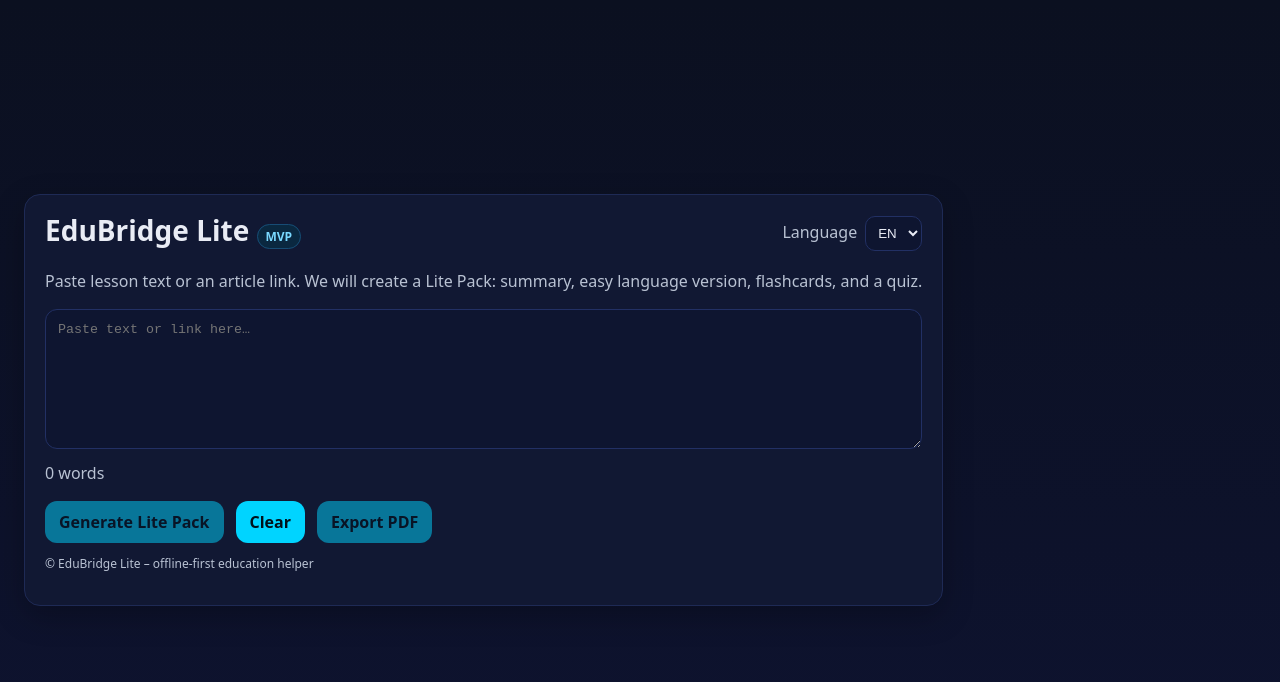
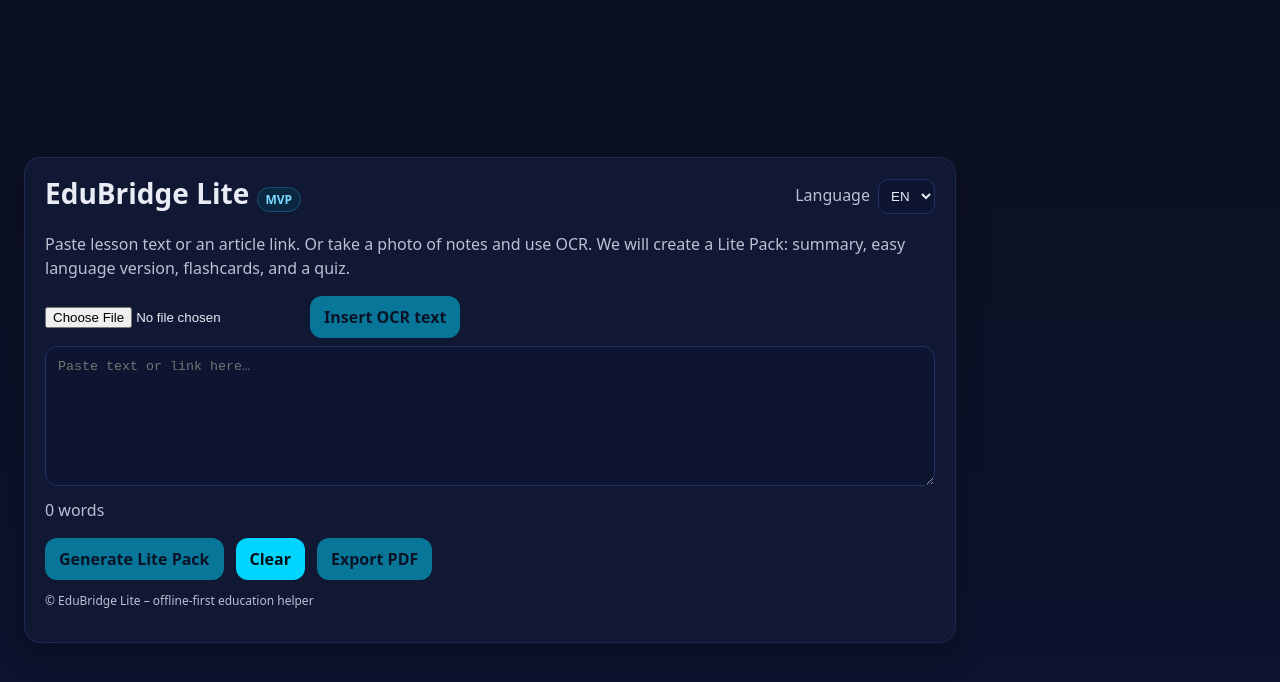
Before and after one commit to deAdler-alt/edubridge-lite, a React (Vite) app in the folder web/: page / in a window 1280 px wide. Shown: the top 682 px of the page. Built offline with nearby package versions, Linux system fonts and the light colour scheme.

Commit message:
feat(web): add TTS playback for Easy Language (play/pause/resume/stop)

```diff
--- a/web/src/App.jsx
+++ b/web/src/App.jsx
@@ -1,6 +1,10 @@
 import { useState, useEffect } from 'react'
 import { generateLitePack } from './lib/generator'
 import { exportPackToPdf } from './lib/pdf'
+import { ocrImage } from './lib/ocr'
+import { isTtsSupported, speakText } from './lib/tts'
+import { useRef } from 'react'
+
 
 export default function App() {
   const [lang, setLang] = useState('en')
@@ -8,9 +12,22 @@ export default function App() {
   const [loading, setLoading] = useState(false)
   const [pack, setPack] = useState(null)
   const [error, setError] = useState('')
+  const [ttsSupported, setTtsSupported] = useState(false)
+  const [ttsPlaying, setTtsPlaying] = useState(false)
+  const [ttsPaused, setTtsPaused] = useState(false)
+  const [ttsProgress, setTtsProgress] = useState({ index: 0, total: 0 })
+  const ttsRef = useRef(null)
+
+
+  // OCR state
+  const [ocrLoading, setOcrLoading] = useState(false)
+  const [ocrProgress, setOcrProgress] = useState(0)
+  const [ocrText, setOcrText] = useState('')
+  const [ocrError, setOcrError] = useState('')
 
   // Restore last session
   useEffect(() => {
+    setTtsSupported(isTtsSupported())
     try {
       const savedLang = localStorage.getItem('ebl_lang')
       const savedInput = localStorage.getItem('ebl_input')
@@ -58,10 +75,12 @@ export default function App() {
     setInput('')
     setPack(null)
     setError('')
+    setOcrText('')
+    setOcrError('')
     try {
       localStorage.removeItem('ebl_pack')
       localStorage.removeItem('ebl_input')
-      // pozostawiamy ebl_lang, żeby język się nie resetował
+      // zostawiamy ebl_lang
     } catch {}
   }
 
@@ -70,6 +89,64 @@ export default function App() {
     const firstWords = (input || '').trim().split(/\s+/).slice(0, 8).join(' ')
     const title = firstWords ? `Lite Pack – ${firstWords}…` : 'Lite Pack'
     exportPackToPdf(pack, { title, lang })
+  }
+
+  async function onImageSelected(e) {
+    const file = e.target.files && e.target.files[0]
+    if (!file) return
+    setOcrError('')
+    setOcrText('')
+    setOcrLoading(true)
+    setOcrProgress(0)
+    try {
+      // For Polish UI try eng+pol (will download traineddata on first use)
+      const langCode = lang === 'pl' ? 'eng+pol' : 'eng'
+      const text = await ocrImage(file, langCode, (m) => {
+        if (m && typeof m.progress === 'number') {
+          setOcrProgress(Math.round(m.progress * 100))
+        }
+      })
+      const clean = (text || '').trim()
+      if (!clean) {
+        throw new Error('Empty OCR result')
+      }
+      setOcrText(clean)
+    } catch (err) {
+      // fallback attempt to ENG only (faster)
+      if (lang === 'pl') {
+        try {
+          const text2 = await ocrImage(e.target.files[0], 'eng', (m) => {
+            if (m && typeof m.progress === 'number') {
+              setOcrProgress(Math.round(m.progress * 100))
+            }
+          })
+          const clean2 = (text2 || '').trim()
+          if (!clean2) throw new Error('Empty OCR result')
+          setOcrText(clean2)
+        } catch {
+          setOcrError(lang === 'pl'
+            ? 'Błąd OCR. Spróbuj wyraźniejsze zdjęcie lub inny język.'
+            : 'OCR failed. Try a clearer image or another language.'
+          )
+        }
+      } else {
+        setOcrError(lang === 'pl'
+          ? 'Błąd OCR. Spróbuj wyraźniejsze zdjęcie.'
+          : 'OCR failed. Try a clearer image.'
+        )
+      }
+    } finally {
+      setOcrLoading(false)
+      setOcrProgress(0)
+      // Reset input to allow re-upload same file if needed
+      e.target.value = ''
+    }
+  }
+
+  function insertOcrText() {
+    if (!ocrText) return
+    setInput(prev => (prev ? (prev + '\n\n' + ocrText) : ocrText))
+    setOcrText('')
   }
 
   const wordCount = input.trim() ? input.trim().split(/\s+/).length : 0
@@ -92,9 +169,53 @@ export default function App() {
 
         <p className="muted">
           {lang === 'pl'
-            ? 'Wklej tekst lekcji lub link do artykułu. Utworzymy Lite Pack: podsumowanie, wersję prostym językiem, fiszki i quiz.'
-            : 'Paste lesson text or an article link. We will create a Lite Pack: summary, easy language version, flashcards, and a quiz.'}
+            ? 'Wklej tekst lekcji lub link do artykułu. Albo zrób zdjęcie notatki i użyj OCR. Utworzymy Lite Pack: podsumowanie, wersję prostym językiem, fiszki i quiz.'
+            : 'Paste lesson text or an article link. Or take a photo of notes and use OCR. We will create a Lite Pack: summary, easy language version, flashcards, and a quiz.'}
         </p>
+
+        {/* OCR Upload Row */}
+        <div className="row" style={{ alignItems: 'center', marginBottom: 8 }}>
+          <input
+            type="file"
+            accept="image/*"
+            onChange={onImageSelected}
+            aria-label="Upload image for OCR"
+          />
+          <button onClick={insertOcrText} disabled={!ocrText || ocrLoading}>
+            {lang === 'pl' ? 'Wstaw tekst z OCR' : 'Insert OCR text'}
+          </button>
+          {ocrLoading && (
+            <span className="muted">OCR: {ocrProgress}%</span>
+          )}
+        </div>
+
+        {ocrError && (
+          <div
+            role="alert"
+            style={{
+              background: '#361a1a',
+              border: '1px solid #663',
+              padding: 10,
+              borderRadius: 8,
+              margin: '8px 0'
+            }}
+          >
+            {ocrError}
+          </div>
+        )}
+
+        {ocrText && (
+          <details style={{ marginBottom: 8 }}>
+            <summary className="muted">{lang === 'pl' ? 'Podgląd OCR' : 'OCR preview'}</summary>
+            <textarea
+              readOnly
+              value={ocrText}
+              rows={6}
+              style={{ width: '100%', marginTop: 8 }}
+              aria-label="OCR preview"
+            />
+          </details>
+        )}
 
         <textarea
           placeholder={lang === 'pl' ? 'Wklej tekst lub link…' : 'Paste text or link here…'}
```
Also changed, not shown: web/src/lib/tts.js (added).
